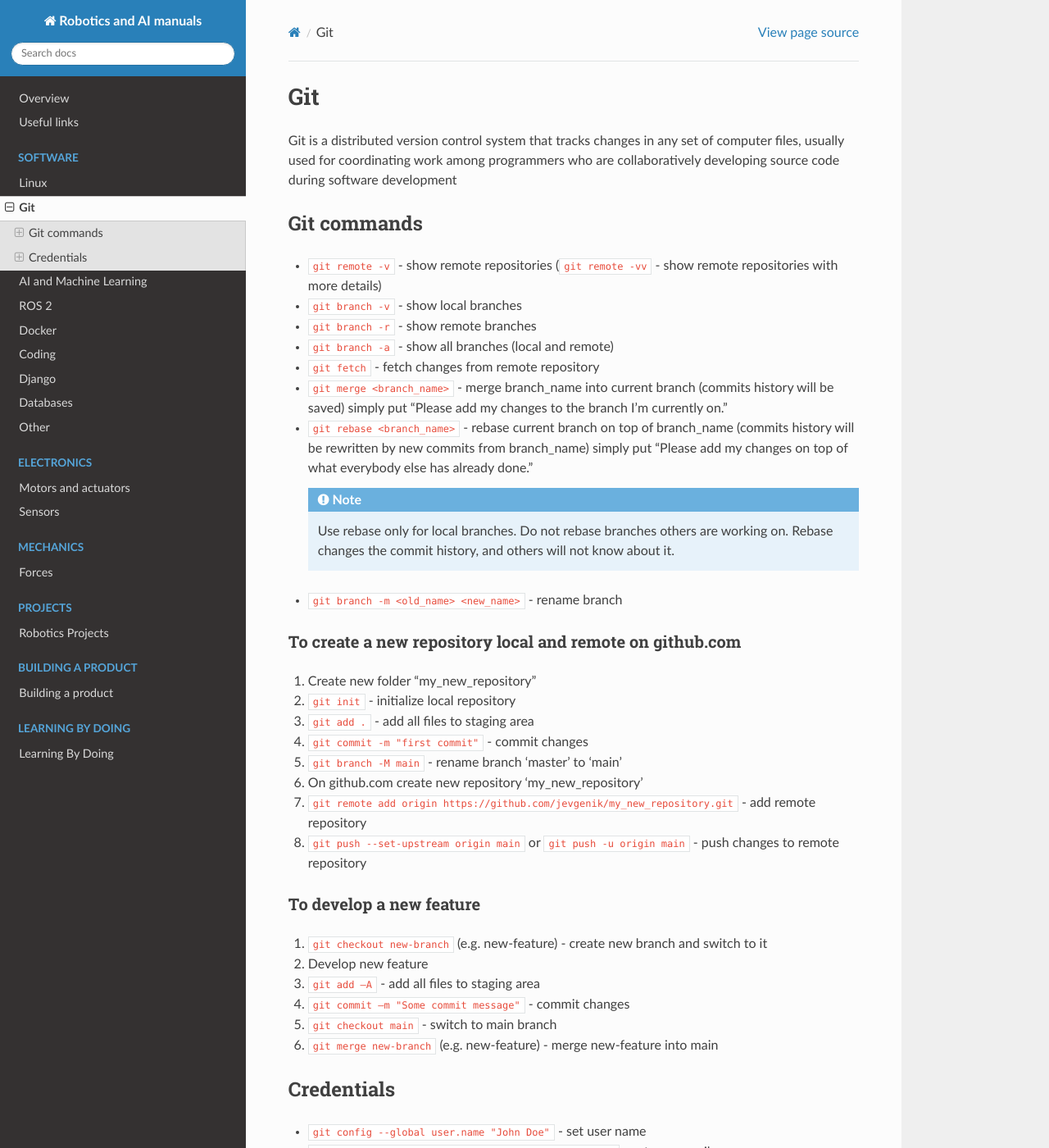
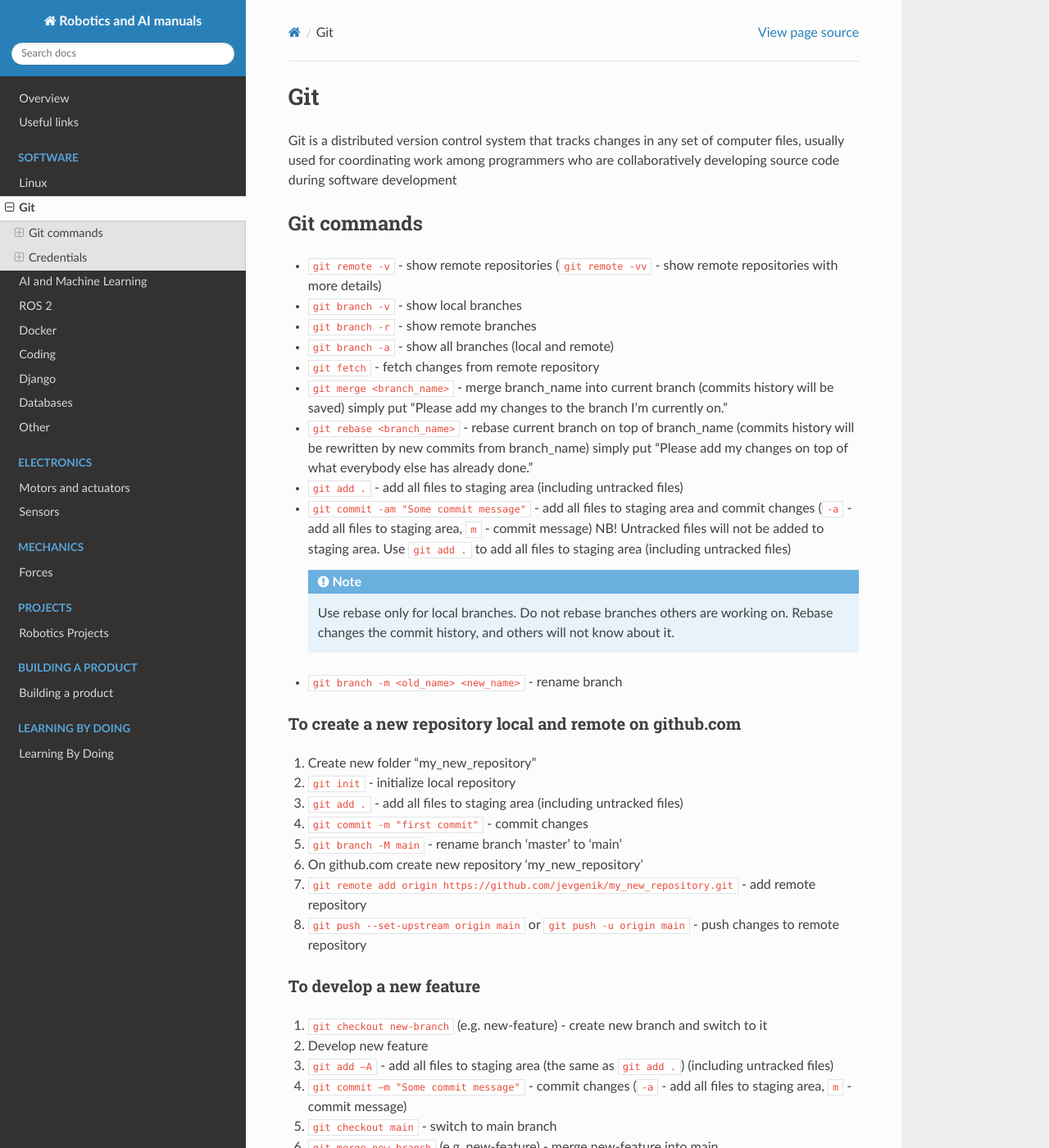
Before and after one commit to jevgenik/manuals, a Sphinx documentation site: the page built from source/files/software/git/git.rst, in a window 1280 px wide and 1400 px high. Shown: the whole window at 82% size. Built offline with Sphinx 7.4.7 and the Read the Docs theme 2.0.0, drawn with Linux system fonts in a browser that asks for light colours.

Commit message:
python, git, vnc

```diff
--- a/source/files/software/coding/python/python.rst
+++ b/source/files/software/coding/python/python.rst
@@ -30,6 +30,7 @@ You can install, uninstall and upgrade packages with the help of ``pip`` command
 * ``py -m pip install --upgrade pip`` - upgrade pip
 * ``pip freeze > requirements.txt`` - save all installed packages in requirements.txt file
 * ``pip install -r requirements.txt`` - install all packages from requirements.txt file ``-r`` stands for requirements
+* ``py -m pip install <package_name>`` - install package (it is the same as ``pip install <package_name>``)
 
 Virtual environment
 ===================
--- a/source/files/software/git/git.rst
+++ b/source/files/software/git/git.rst
@@ -23,6 +23,11 @@ Git commands
 * ``git rebase <branch_name>`` - rebase current branch on top of branch_name (commits history will be rewritten by new commits from branch_name)
   simply put "Please add my changes on top of what everybody else has already done."
 
+* ``git add .`` - add all files to staging area (including untracked files)
+
+* ``git commit -am "Some commit message"`` - add all files to staging area and commit changes (``-a`` - add all files to staging area, ``m`` - commit message)
+  NB! Untracked files will not be added to staging area. Use ``git add .`` to add all files to staging area (including untracked files)
+
 
   .. note::
      Use rebase only for local branches. Do not rebase branches others are working on. Rebase changes
@@ -36,7 +41,7 @@ To create a new repository local and remote on github.com
 
 #. Create new folder "my_new_repository"
 #. ``git init`` - initialize local repository
-#. ``git add .`` - add all files to staging area
+#. ``git add .`` - add all files to staging area (including untracked files)
 #. ``git commit -m "first commit"`` - commit changes
 #. ``git branch -M main`` - rename branch 'master' to 'main'
 #. On github.com create new repository 'my_new_repository'
@@ -49,8 +54,8 @@ To develop a new feature
 
 #. ``git checkout new-branch`` (e.g. new-feature) - create new branch and switch to it
 #. Develop new feature
-#. ``git add –A`` - add all files to staging area
-#. ``git commit –m "Some commit message"`` - commit changes
+#. ``git add –A`` - add all files to staging area (the same as ``git add .``) (including untracked files)
+#. ``git commit –m "Some commit message"`` - commit changes (``-a`` - add all files to staging area, ``m`` - commit message)
 #. ``git checkout main`` - switch to main branch
 #. ``git merge new-branch`` (e.g. new-feature) - merge new-feature into main
 
--- a/source/files/software/other/vnc.rst
+++ b/source/files/software/other/vnc.rst
@@ -25,12 +25,13 @@ Client sends keyboard and mouse events to the server, receives updates to the sc
 
 noVNC
 -----
-noVNC is both a HTML VNC client JavaScript library and an application built on top of that library.
+noVNC - the open source VNC client - noVNC is both a VNC client JavaScript library as well as an application built on top of that library.
 noVNC runs well in any modern browser including mobile browsers (iOS and Android).
 
 * RFB over WebSockets (RFC 6455) is used to communicate between the client and server.
 * Port 6080 is used by default for noVNC Websockify server.
 * Websockify is a WebSocket to TCP proxy/bridge. It accepts WebSocket connections and forwards them to a specified host and port, which is typically the VNC server.
+* Popular noVNC
 
 
 .. figure:: images/novnc_architecture.png
```
